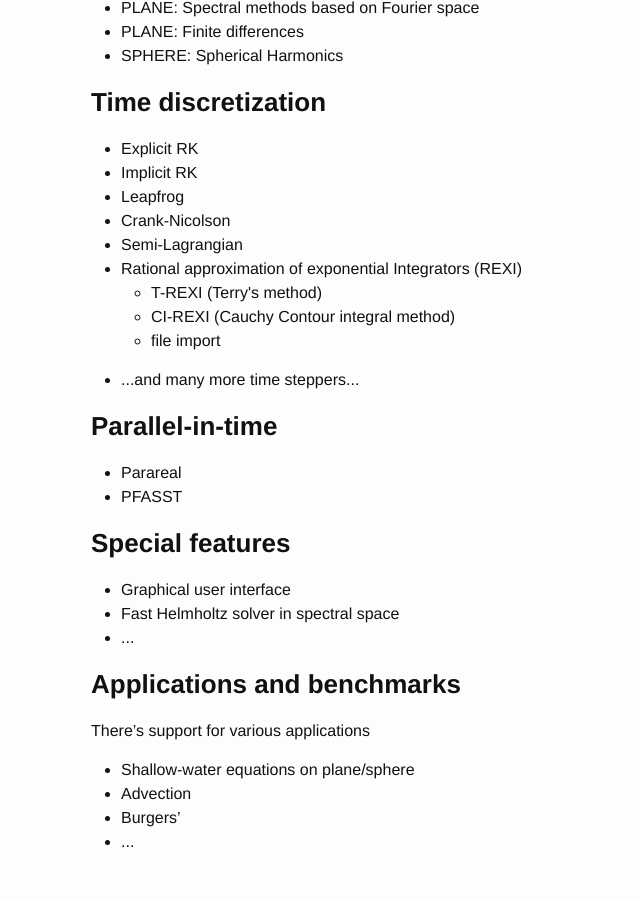
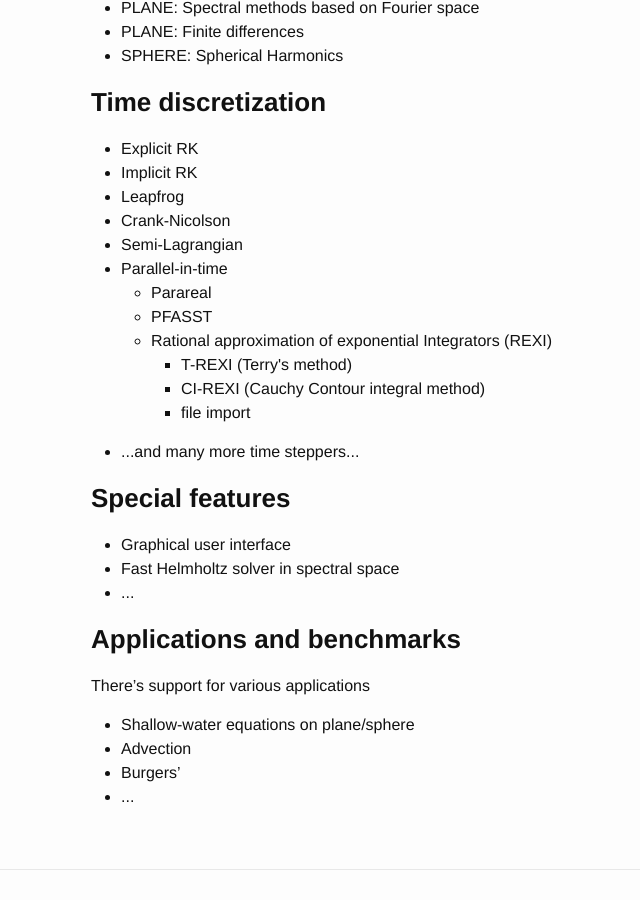
Before and after one commit to schreiberx/sweetsite, a Jekyll site: the page built from index.md, in a window 1280 px wide and 900 px high, scrolled down 536 px. Shown: the whole window, without its empty margins (179-819 px from the left). Built offline with Jekyll 4.4.1, drawn with Linux system fonts in a browser that asks for light colours.

Commit message:
updated index.md

```diff
--- a/index.md
+++ b/index.md
@@ -29,20 +29,19 @@ SWEET supports periodic boundary conditions for
   <li>Leapfrog</li>
   <li>Crank-Nicolson</li>
   <li>Semi-Lagrangian</li>
-  <li>Rational approximation of exponential Integrators (REXI)</li>
+  <li>Parallel-in-time
   <ul>
-    <li>T-REXI (Terry's method)</li>
-    <li>CI-REXI (Cauchy Contour integral method)</li>
-    <li>file import</li>
+    <li>Parareal</li>
+    <li>PFASST</li>
+    <li>Rational approximation of exponential Integrators (REXI)</li>
+    <ul>
+      <li>T-REXI (Terry's method)</li>
+      <li>CI-REXI (Cauchy Contour integral method)</li>
+      <li>file import</li>
+    </ul>
   </ul>
+  </li>
   <li>...and many more time steppers...</li>
-</ul>
-
-
-<h3>Parallel-in-time</h3>
-<ul>
-  <li>Parareal</li>
-  <li>PFASST</li>
 </ul>
 
 
```
